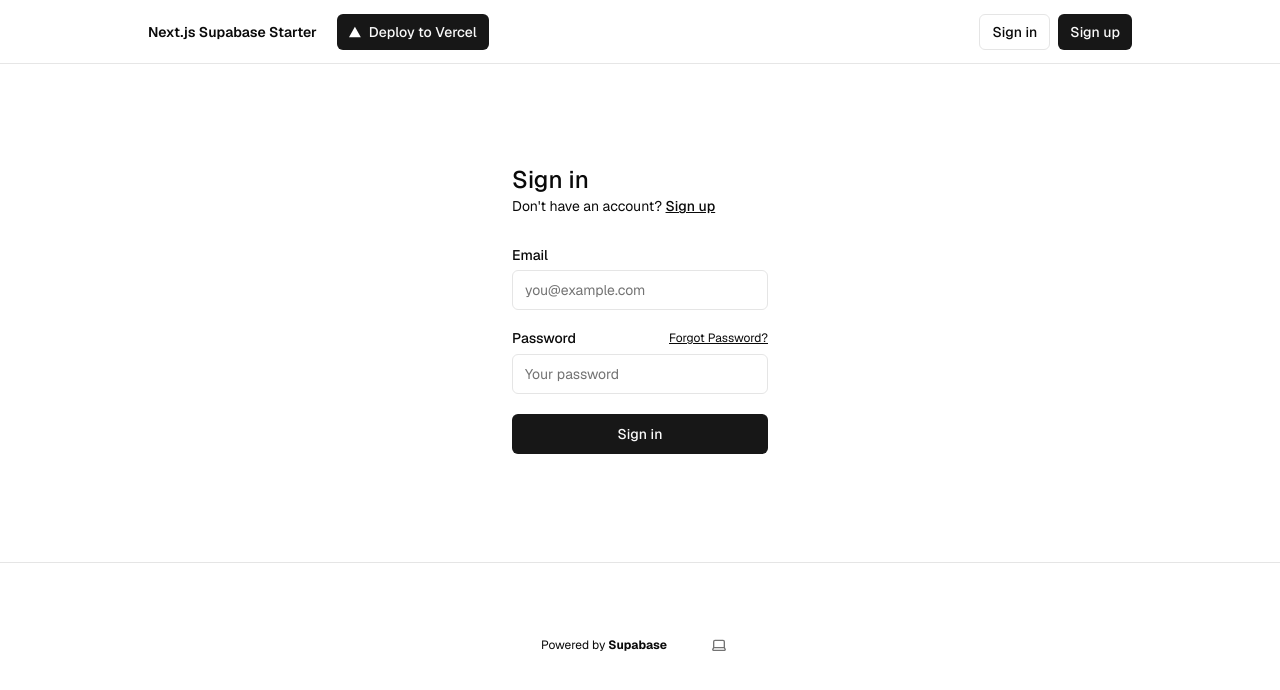
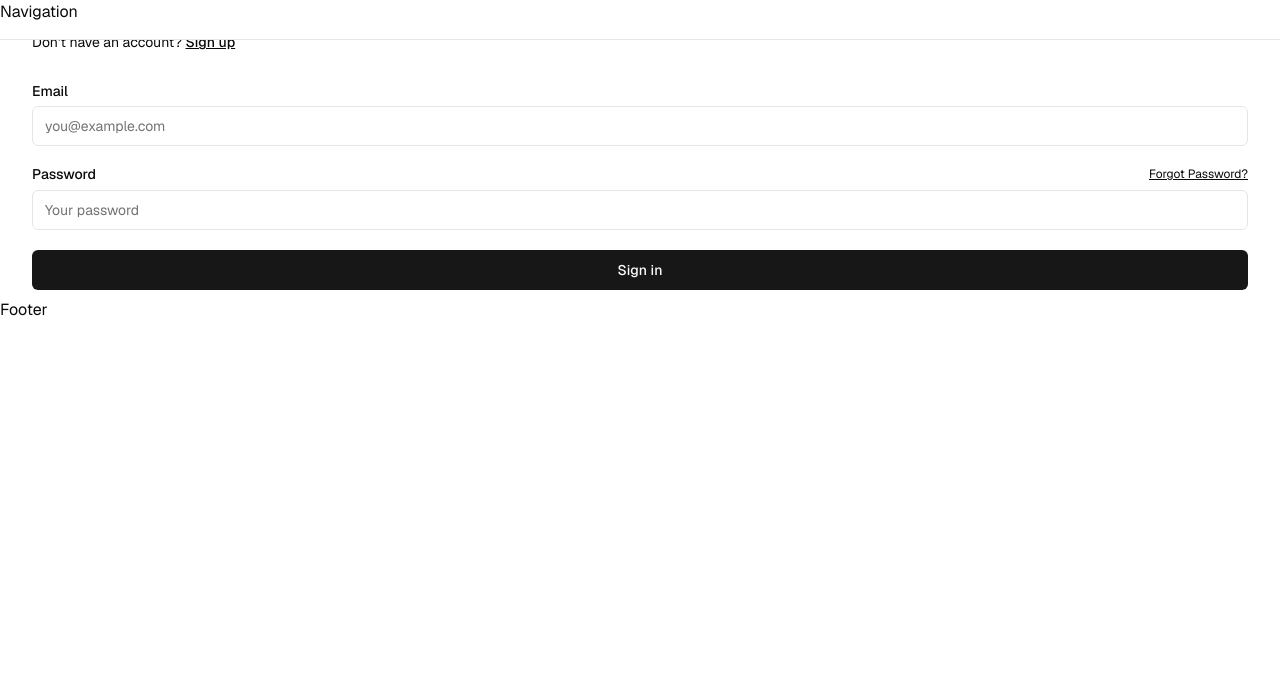
Before and after one commit to trueshizus/re-buy, a Next.js app: page /sign-in in a window 1280 px wide. Shown: the top 690 px of the page. Built offline with nearby package versions, Linux system fonts and the light colour scheme; no server answers.

Commit message:
set up basic layout

```diff
--- a/app/(auth-pages)/layout.tsx
+++ /dev/null
@@ -1,9 +0,0 @@
-export default async function Layout({
-  children,
-}: {
-  children: React.ReactNode;
-}) {
-  return (
-    <div className="max-w-7xl flex flex-col gap-12 items-start">{children}</div>
-  );
-}
--- a/app/layout.tsx
+++ b/app/layout.tsx
@@ -7,6 +7,8 @@ import { GeistSans } from "geist/font/sans";
 import { ThemeProvider } from "next-themes";
 import Link from "next/link";
 import "./globals.css";
+import Navigation from "./layout/navigation";
+import Footer from "./layout/footer";
 
 const defaultUrl = process.env.VERCEL_URL
   ? `https://${process.env.VERCEL_URL}`
@@ -14,8 +16,8 @@ const defaultUrl = process.env.VERCEL_URL
 
 export const metadata = {
   metadataBase: new URL(defaultUrl),
-  title: "Next.js and Supabase Starter Kit",
-  description: "The fastest way to build apps with Next.js and Supabase",
+  title: "ReBuy",
+  description: "Buy and Sell using fair prices!",
 };
 
 export default function RootLayout({
@@ -32,39 +34,10 @@ export default function RootLayout({
           enableSystem
           disableTransitionOnChange
         >
-          <main className="min-h-screen flex flex-col items-center">
-            <div className="flex-1 w-full flex flex-col gap-20 items-center">
-              <nav className="w-full flex justify-center border-b border-b-foreground/10 h-16">
-                <div className="w-full max-w-5xl flex justify-between items-center p-3 px-5 text-sm">
-                  <div className="flex gap-5 items-center font-semibold">
-                    <Link href={"/"}>Next.js Supabase Starter</Link>
-                    <div className="flex items-center gap-2">
-                      <DeployButton />
-                    </div>
-                  </div>
-                  {!hasEnvVars ? <EnvVarWarning /> : <HeaderAuth />}
-                </div>
-              </nav>
-              <div className="flex flex-col gap-20 max-w-5xl p-5">
-                {children}
-              </div>
+          <Navigation />
+          <div className="container mx-auto">{children}</div>
 
-              <footer className="w-full flex items-center justify-center border-t mx-auto text-center text-xs gap-8 py-16">
-                <p>
-                  Powered by{" "}
-                  <a
-                    href="https://supabase.com/?utm_source=create-next-app&utm_medium=template&utm_term=nextjs"
-                    target="_blank"
-                    className="font-bold hover:underline"
-                    rel="noreferrer"
-                  >
-                    Supabase
-                  </a>
-                </p>
-                <ThemeSwitcher />
-              </footer>
-            </div>
-          </main>
+          <Footer />
         </ThemeProvider>
       </body>
     </html>
--- /dev/null
+++ b/app/layout/footer.tsx
@@ -0,0 +1,3 @@
+export default function Footer() {
+  return <div>Footer</div>;
+}
--- /dev/null
+++ b/app/layout/navigation.tsx
@@ -0,0 +1,7 @@
+export default function Navigation() {
+  return (
+    <nav className="bg-white dark:bg-gray-900 fixed w-full z-20 top-0 start-0 border-b border-gray-200 dark:border-gray-600 h-10">
+      Navigation
+    </nav>
+  );
+}
--- a/app/page.tsx
+++ b/app/page.tsx
@@ -2,8 +2,20 @@ import Hero from "@/components/hero";
 import ConnectSupabaseSteps from "@/components/tutorial/connect-supabase-steps";
 import SignUpUserSteps from "@/components/tutorial/sign-up-user-steps";
 import { hasEnvVars } from "@/utils/supabase/check-env-vars";
+import { createClient } from "@/utils/supabase/server";
+import { redirect } from "next/navigation";
 
 export default async function Index() {
+  const supabase = createClient();
+
+  const {
+    data: { user },
+  } = await supabase.auth.getUser();
+
+  if (!user) {
+    return redirect("/sign-in");
+  }
+
   return (
     <>
       <Hero />
```
